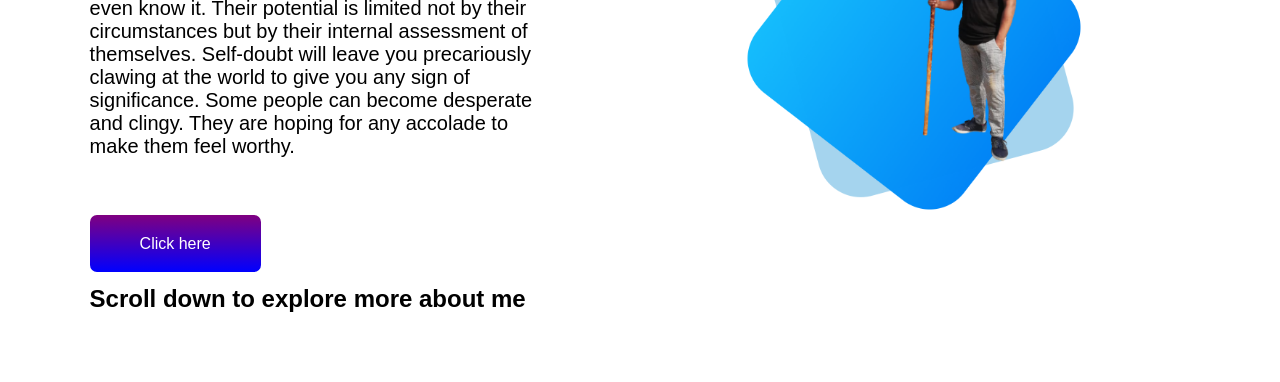
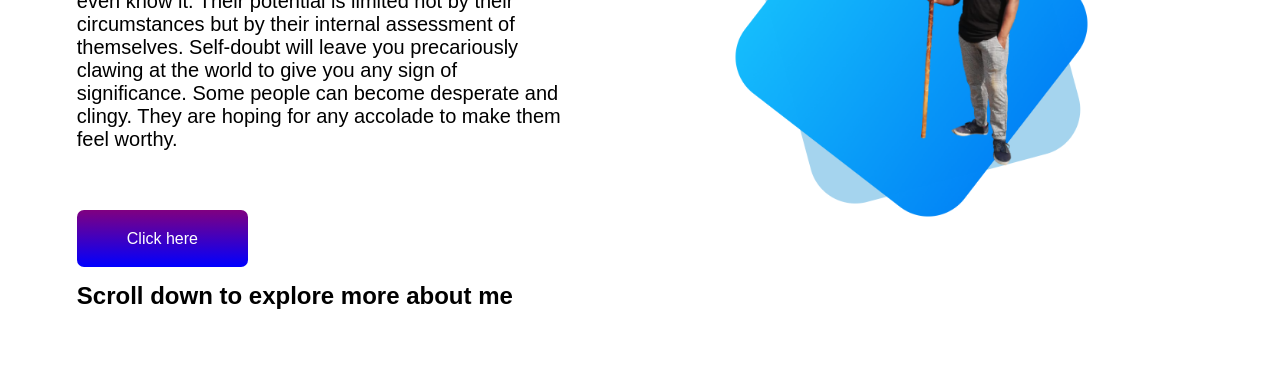
Before and after one commit to Surjo11/portfolio-2, a plain HTML site: page index.html in a window 1280 px wide. Shown: the part 231-613 px from the top of the page. Drawn offline with Linux system fonts and the light colour scheme; a web font is replaced by a local one.

Commit message:
fiamnillah

```diff
--- a/style.css
+++ b/style.css
@@ -20,7 +20,7 @@ h2{
 }
 .half-width{
     width: 100%;
-    padding: 7%;
+    padding: 6%;
 }
 .half-width img{
     width: 80%;
```
